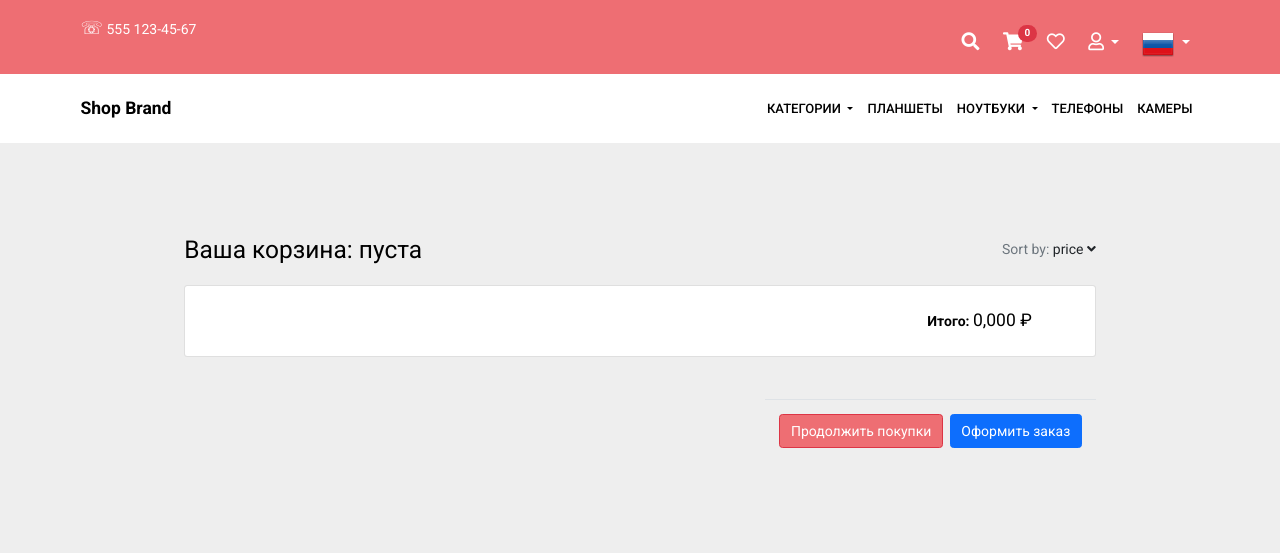
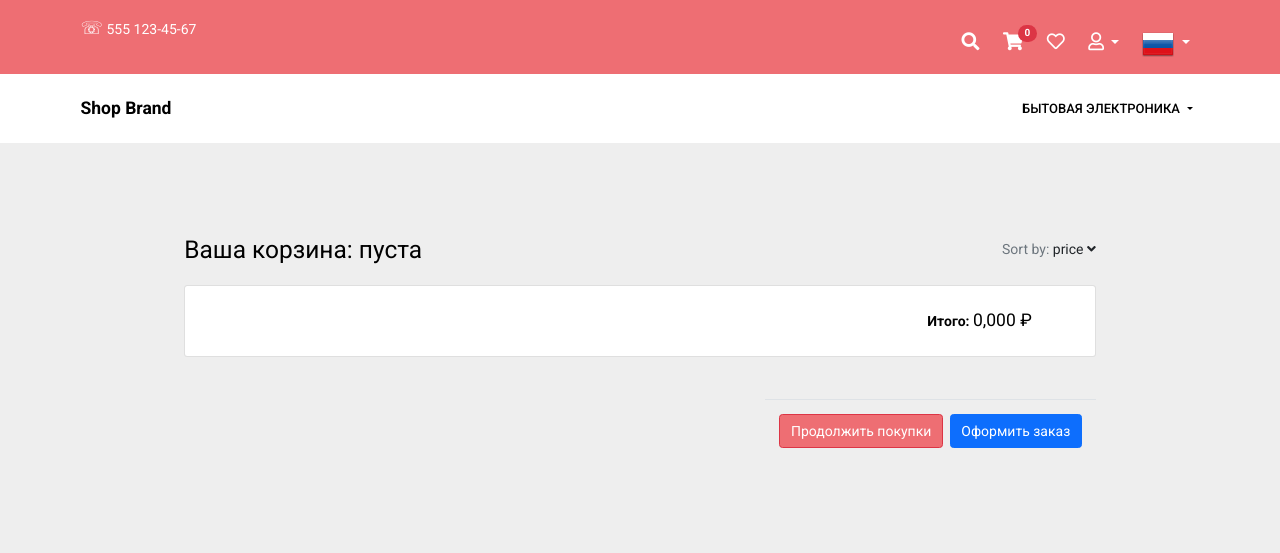
Before and after one commit to OlegRemizoff/E-commerce, a Django app: page /cart/ in a window 1280 px wide. Shown: the top 553 px of the page. Run offline with Django 4.2, Linux system fonts and the light colour scheme; the visitor is signed in with stand-in values (Sample User, id 1); data comes from the database, SQL or seed files in the repository; data that the repository does not hold is empty; some libraries are stand-ins or nearby versions.

Commit message:
refactoring

```diff
--- a/src/main/static/css/main.css
+++ b/src/main/static/css/main.css
@@ -318,7 +318,7 @@ li a.dropdown-item:focus, li a.dropdown-item:hover {
 .service-item::before {
 	border-bottom: 1px solid #ec4835;
 	border-left: 1px solid #ec4835;
-	-webkit-transform-origin: 0 100%;
+	/* -webkit-transform-origin: 0 100%; */
 }
 
 .service-item::after {
@@ -449,7 +449,7 @@ li a.dropdown-item:focus, li a.dropdown-item:hover {
 }
 
 a.thumbnail.active, a.thumbnail:focus, a.thumbnail:hover {
-	border-color: #ee6e73;
+	border-color: #6eee8e;
 }
 
 .thumbnails .thumb-main a {
--- a/src/templates/base.html
+++ b/src/templates/base.html
@@ -23,11 +23,11 @@
 
 
 
-
-<script src="https://code.jquery.com/jquery-3.5.1.min.js"
-    integrity="sha256-9/aliU8dGd2tb6OSsuzixeV4y/faTqgFtohetphbbj0=" crossorigin="anonymous"></script>
+<script type="text/javascript" scr="https://code.jquery.com/jquery-3.6.4.slim.min.js"
+integrity="sha256-a2yjHM4jnF9f54xUQakjZGaqYs/V1CYvWpoqZzC2/Bw="
+crossorigin="anonymous"></script>
+<script type="text/javascript" scr="{% static 'js/main.js' %}"></script>
 <script src="{% static 'bootstrap/js/bootstrap.bundle.min.js' %}"></script>
-<script src="{% static 'js/main.js' %}"></script>
 
 {% include 'inc/_footer.html' %}
 
--- a/src/templates/inc/_header.html
+++ b/src/templates/inc/_header.html
@@ -24,7 +24,7 @@
 
 					<a href="{% url 'cart' %}" class="relative" data-bs-toggle="modallll" data-bs-target="#cart-modal">
 						<i class="fas fa-shopping-cart"></i>
-                  {% comment %}      {% get_cart_quantity as cart %}{% endcomment %}
+						{% comment %} {% get_cart_quantity as cart %}{% endcomment %}
 
 						<span class="badge bg-danger rounded-pill count-items">{{ cart.products.count }}</span>
 
@@ -51,7 +51,8 @@
 										<tbody>
 											<tr>
 												<td>
-                                                    <a href="#"><img src="{% static 'img/products/apple_cinema_30.jpg'%} "
+													<a href="#"><img
+															src="{% static 'img/products/apple_cinema_30.jpg'%} "
 															alt=""></a>
 												</td>
 												<td><a href="#">Apple cinema</a></td>
@@ -60,7 +61,8 @@
 											</tr>
 											<tr>
 												<td>
-                                                    <a href="#"><img src="{% static 'img/products/canon_eos_5d_1.jpg'%} "
+													<a href="#"><img
+															src="{% static 'img/products/canon_eos_5d_1.jpg'%} "
 															alt=""></a>
 												</td>
 												<td><a href="#">Canon EOS</a></td>
@@ -69,7 +71,8 @@
 											</tr>
 											<tr>
 												<td>
-                                                    <a href="#"><img src="{% static 'img/products/hp_1.jpg'%} " alt=""></a>
+													<a href="#"><img src="{% static 'img/products/hp_1.jpg'%} "
+															alt=""></a>
 												</td>
 												<td><a href="#">HP</a></td>
 												<td>1</td>
@@ -122,7 +125,7 @@
 
 			<nav class="navbar navbar-expand-lg navbar-light">
 				<div class="container-fluid p-0">
-                    <a class="navbar-brand" href="{% url 'home' %}">Shop Brand  </a>
+					<a class="navbar-brand" href="{% url 'home' %}">Shop Brand </a>
 					<button class="navbar-toggler" type="button" data-bs-toggle="collapse"
 						data-bs-target="#navbarSupportedContent" aria-controls="navbarSupportedContent"
 						aria-expanded="false" aria-label="Toggle navigation">
@@ -130,36 +133,20 @@
 					</button>
 					<div class="collapse navbar-collapse" id="navbarSupportedContent">
 						<ul class="navbar-nav ms-auto mb-2 mb-lg-0">
+							{% get_categories as categories %} <!-- псевдоним -->
+							{% for category in categories %}
+							<li class="nav-item">
+								<a class="nav-link" href="{{ category.url }}">{{ category.name }}</a>
+							</li>
+							{% endfor %}
               <li class="nav-item dropdown">
-                                <a class="nav-link dropdown-toggle" href="#" id="navbarDropdown" role="button"
-                                    data-bs-toggle="dropdown" aria-expanded="false">
-                                    Категории
+                <a class="nav-link dropdown-toggle" href="#" id="navbarDropdown" role="button" data-bs-toggle="dropdown" aria-expanded="false">
+                  Бытовая электроника
                 </a>
                 <ul class="dropdown-menu" aria-labelledby="navbarDropdown">
-                                    {% get_categories as categories %} <!-- псевдоним -->
-                                    {% for category in  categories %}
-                                    <li><a class="dropdown-item" href="{{ category.url }}">{{ category.name }}</a></li>
-                                    {% endfor %}
+                  <li><a class="dropdown-item" href="#">Телевизоры</a></li>
+                  <li><a class="dropdown-item" href="#">Холодильники</a></li>
                 </ul>
-                            </li>
-                            <li class="nav-item">
-                                <a class="nav-link" href="category.html">Планшеты</a>
-                            </li>
-                            <li class="nav-item dropdown">
-                                <a class="nav-link dropdown-toggle" href="#" id="navbarDropdown" role="button"
-                                    data-bs-toggle="dropdown" aria-expanded="false">
-                                    Ноутбуки
-                                </a>
-                                <ul class="dropdown-menu" aria-labelledby="navbarDropdown">
-                                    <li><a class="dropdown-item" href="category.html">Mac</a></li>
-                                    <li><a class="dropdown-item" href="category.html">Windows</a></li>
-                                </ul>
-                            </li>
-                            <li class="nav-item">
-                                <a class="nav-link" href="category.html">Телефоны</a>
-                            </li>
-                            <li class="nav-item">
-                                <a class="nav-link" href="category.html">Камеры</a>
               </li>
 						</ul>
 					</div>
```
Lines whose indentation alone changed are shown as unchanged.
